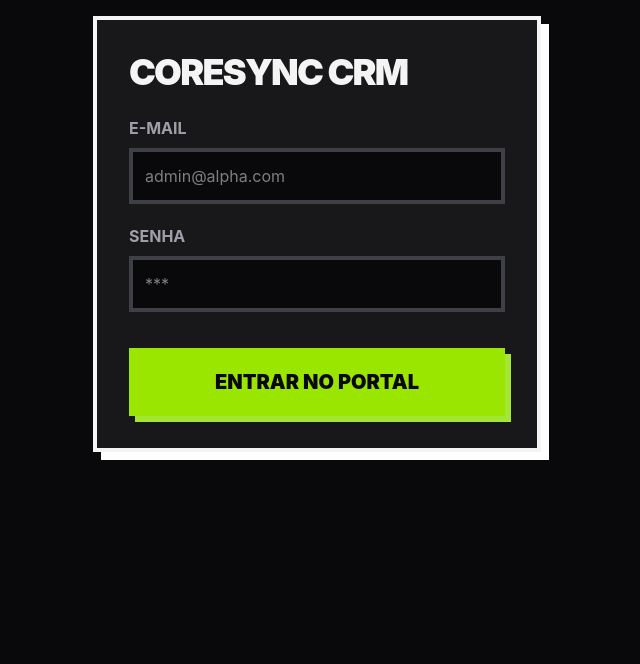
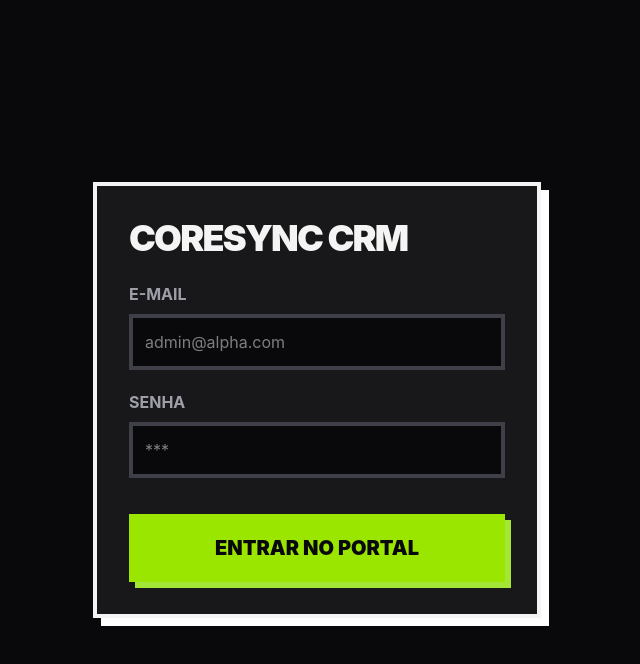
Before and after one commit to cauacreis/CoreSync-CRM, a React (Vite) app in the folder coresync-web/: page /login in a window 1280 px wide. Shown: the top 664 px of the page, without its empty margins (323-963 px from the left). Built offline with nearby package versions, Linux system fonts and the light colour scheme.

Commit message:
fix(UI): Center LoginBox vertically

```diff
--- a/coresync-web/src/pages/LoginScreen.tsx
+++ b/coresync-web/src/pages/LoginScreen.tsx
@@ -21,7 +21,7 @@ export function LoginScreen() {
   };
 
   return (
-    <div className="flex h-full w-full items-center justify-center p-4">
+    <div className="flex min-h-screen w-full items-center justify-center p-4">
       <div className="w-full max-w-md border-4 border-zinc-950 dark:border-zinc-100 bg-white dark:bg-zinc-900 p-8 shadow-[8px_8px_0px_0px_rgba(0,0,0,1)] dark:shadow-[8px_8px_0px_0px_rgba(255,255,255,1)]">
         <h1 className="mb-6 text-4xl font-black uppercase tracking-tighter text-zinc-950 dark:text-zinc-100">
           CoreSync CRM
```
Also changed, not shown: 1 other file (tests, documents, lock files or other folders).
